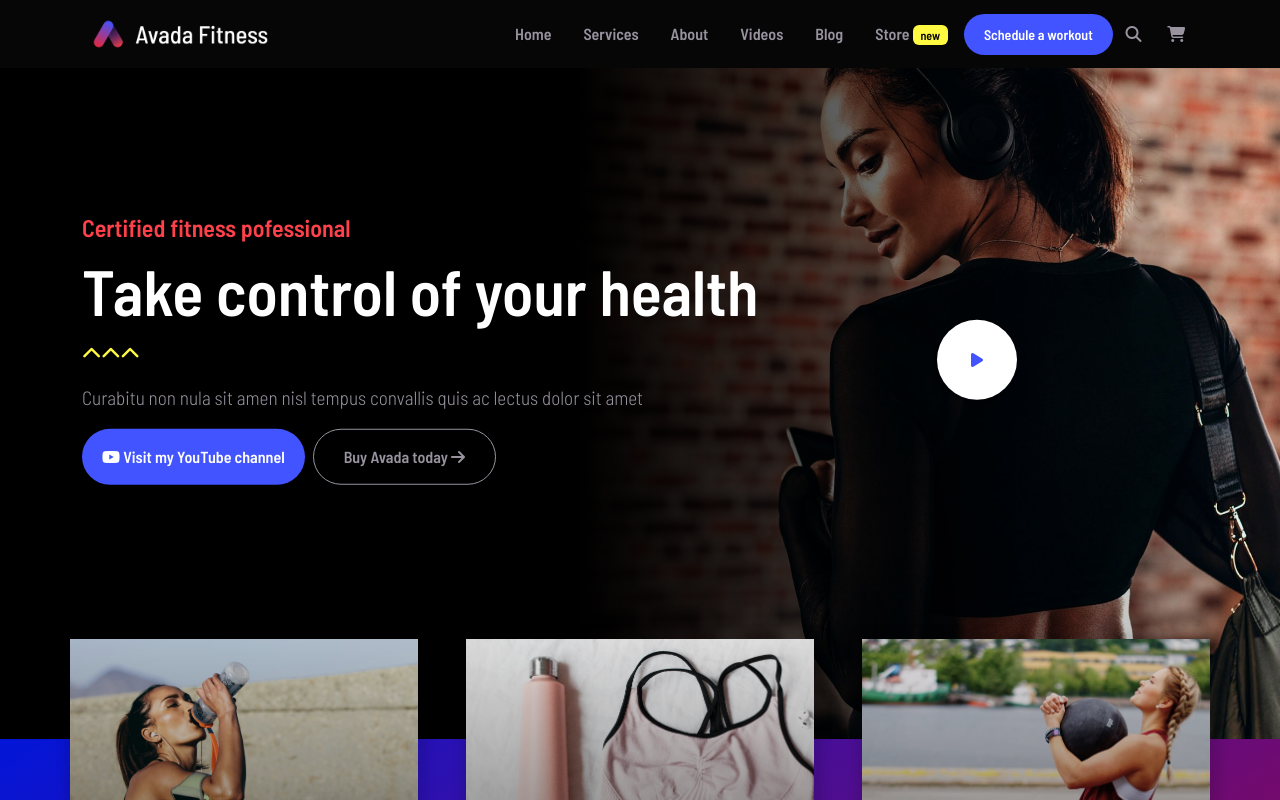
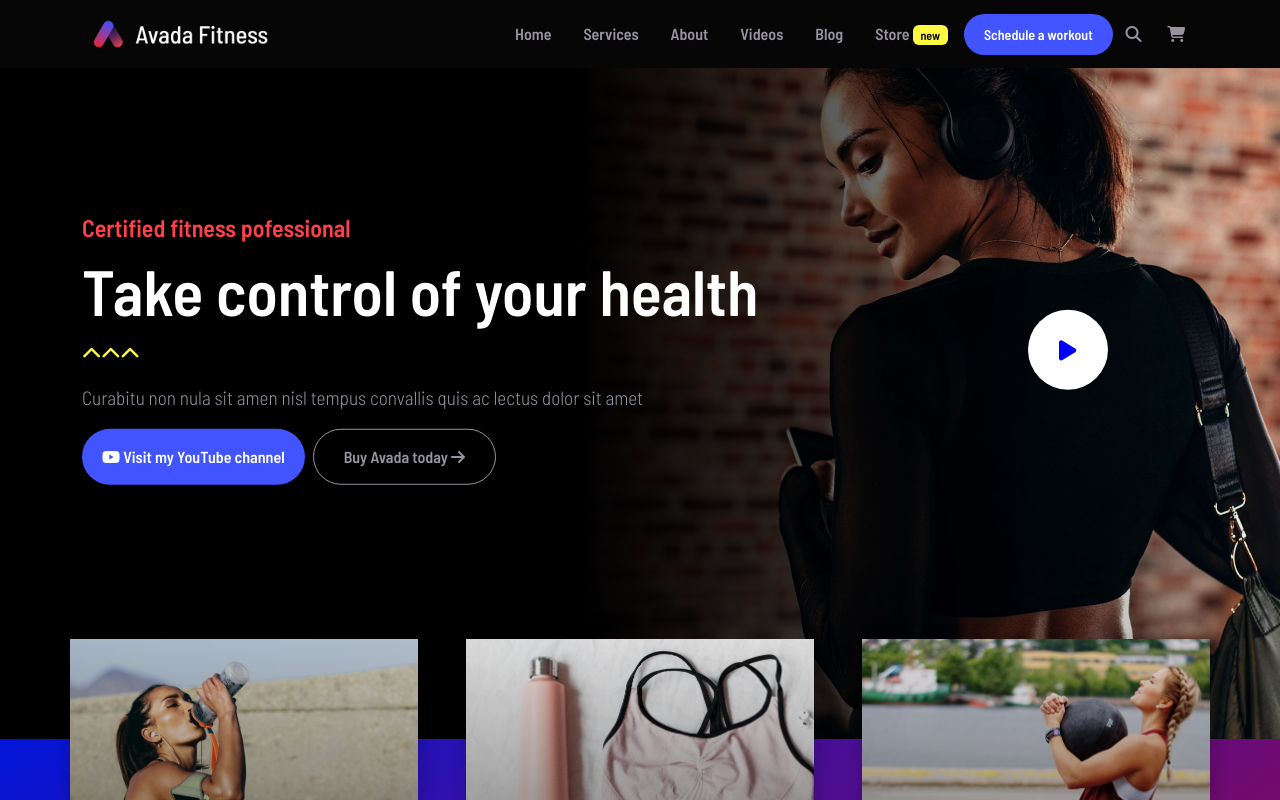
Before and after one commit to emilianogastaldo/proj-html-vuejs, a Vue app: page / in a window 1280 px wide. Shown: the top 800 px of the page. Built offline with nearby package versions, Linux system fonts and the light colour scheme.

Commit message:
added PlayButton to App

```diff
--- a/src/components/header/Jumbotron.vue
+++ b/src/components/header/Jumbotron.vue
@@ -1,8 +1,8 @@
 <script>
+import PlayButton from '../PlayButton.vue';
 export default {
     name: 'Jumbotron'
-    , components: {
-    }
+    , components: { PlayButton }
 }
 </script>
 
@@ -26,9 +26,7 @@ export default {
                     </div>
                 </div>
                 <div class="col">
-                    <button class="play-btn fade-in-down">
-                        <i class="fa-solid fa-play"></i>
-                    </button>
+                    <PlayButton />
                 </div>
             </div>
         </div>
@@ -70,7 +68,6 @@ h1 {
 }
 
 p {
-
     font-size: 1.2rem;
     margin-top: 10px;
     color: #98939F;
@@ -116,34 +113,10 @@ p {
     background-color: #FF414B;
 }
 
-.play-btn {
-    background-color: #fff;
-    border: none;
-    width: 5rem;
-    height: 5rem;
-    border-radius: 50%;
-    display: flex;
-    align-items: center;
-    justify-content: center;
-    margin-top: 20px;
-    box-shadow: 0 2px 4px rgba(0, 0, 0, 0.1);
-    cursor: pointer;
-
-}
-
 .row {
     transform: translate(0, -20%);
 
 }
-
-.play-btn i {
-    color: #4154FF;
-}
-
-.play-btn:hover i {
-    color: #FF414B;
-}
-
 
 // EFFECT
 .fade-in-down {
--- a/src/components/main/EventSection.vue
+++ b/src/components/main/EventSection.vue
@@ -1,6 +1,10 @@
 <script>
+import PlayButton from '../PlayButton.vue';
 export default {
-    name: 'EventSection'
+    name: 'EventSection',
+    components: {
+        PlayButton
+    }
 }
 </script>
 
@@ -8,9 +12,7 @@ export default {
     <section>
         <div class="container">
             <div class="wrapper color-white">
-                <a href="#" class="play-button ">
-                    <i class="fa-solid fa-play"></i>
-                </a>
+                <PlayButton />
                 <h2>Crossfit workout of the day</h2>
                 <p>November 15th, 20219</p>
                 <a href="#" class="color-white">View all videos <i class="fa-solid fa-arrow-right-long"></i> </a>
@@ -58,21 +60,4 @@ section {
 .color-white {
     color: white;
 }
-
-.play-button {
-    display: inline-block;
-    line-height: 80px;
-    text-align: center;
-    height: 80px;
-    width: 80px;
-    border: none;
-    color: blue;
-    background-color: white;
-    border-radius: 50%;
-    font-size: 23px;
-}
-
-.play-button:hover {
-    color: #FF414B;
-}
 </style>
--- a/src/components/main/youtubesection/YoutubeCard.vue
+++ b/src/components/main/youtubesection/YoutubeCard.vue
@@ -1,6 +1,10 @@
 <script>
+import PlayButton from '../../PlayButton.vue';
 export default {
     name: 'YoutubeCard',
+    components: {
+        PlayButton
+    },
     props: {
         id: Number,
         title: String,
@@ -21,9 +25,7 @@ export default {
     <a :href="url">
         <div class="position-relative">
             <img :src="imagePath" :alt="alt" class="img-fluid">
-            <a href="#" class="play-button">
-                <i class="fas fa-play"></i>
-            </a>
+            <PlayButton />
         </div>
 
         <h2>{{ title }}</h2>
@@ -59,15 +61,5 @@ h5 {
     top: 50%;
     left: 50%;
     transform: translate(-50%, -50%);
-    display: inline-block;
-    line-height: 80px;
-    text-align: center;
-    height: 80px;
-    width: 80px;
-    border: none;
-    color: blue;
-    background-color: white;
-    border-radius: 50%;
-    font-size: 23px;
 }
 </style>
--- a/src/components/main/youtubesection/YoutubeChannel.vue
+++ b/src/components/main/youtubesection/YoutubeChannel.vue
@@ -1,8 +1,9 @@
 <script>
 import AppButton from '../AppButton.vue';
+import PlayButton from '../../PlayButton.vue';
 export default {
     name: 'YoutubeChannel',
-    components: { AppButton }
+    components: { AppButton, PlayButton }
 }
 </script>
 
@@ -12,9 +13,7 @@ export default {
             <div class="image-container">
                 <div class="position-relative">
                     <img class="img-fluid" src="../../../assets/images/service15-2x.jpg" alt="woman">
-                    <a href="#" class="play-button">
-                        <i class="fas fa-play"></i>
-                    </a>
+                    <PlayButton />
                 </div>
             </div>
         </div>
@@ -80,22 +79,7 @@ export default {
     top: 50%;
     left: 50%;
     transform: translate(-50%, -50%);
-    display: inline-block;
-    line-height: 80px;
-    text-align: center;
-    height: 80px;
-    width: 80px;
-    border: none;
-    color: blue;
-    background-color: white;
-    border-radius: 50%;
-    font-size: 23px;
 }
-
-.play-button:hover {
-    color: #FF414B;
-}
-
 
 .text {
     margin-bottom: 400px;
--- a/src/components/main/youtubesection/YoutubePlaylist.vue
+++ b/src/components/main/youtubesection/YoutubePlaylist.vue
@@ -39,8 +39,13 @@ ul {
 }
 
 a {
+    font-size: 1rem;
     text-decoration: none;
     color: black;
+}
+
+a:hover {
+    color: #4154ff;
 }
 
 .row {
```
